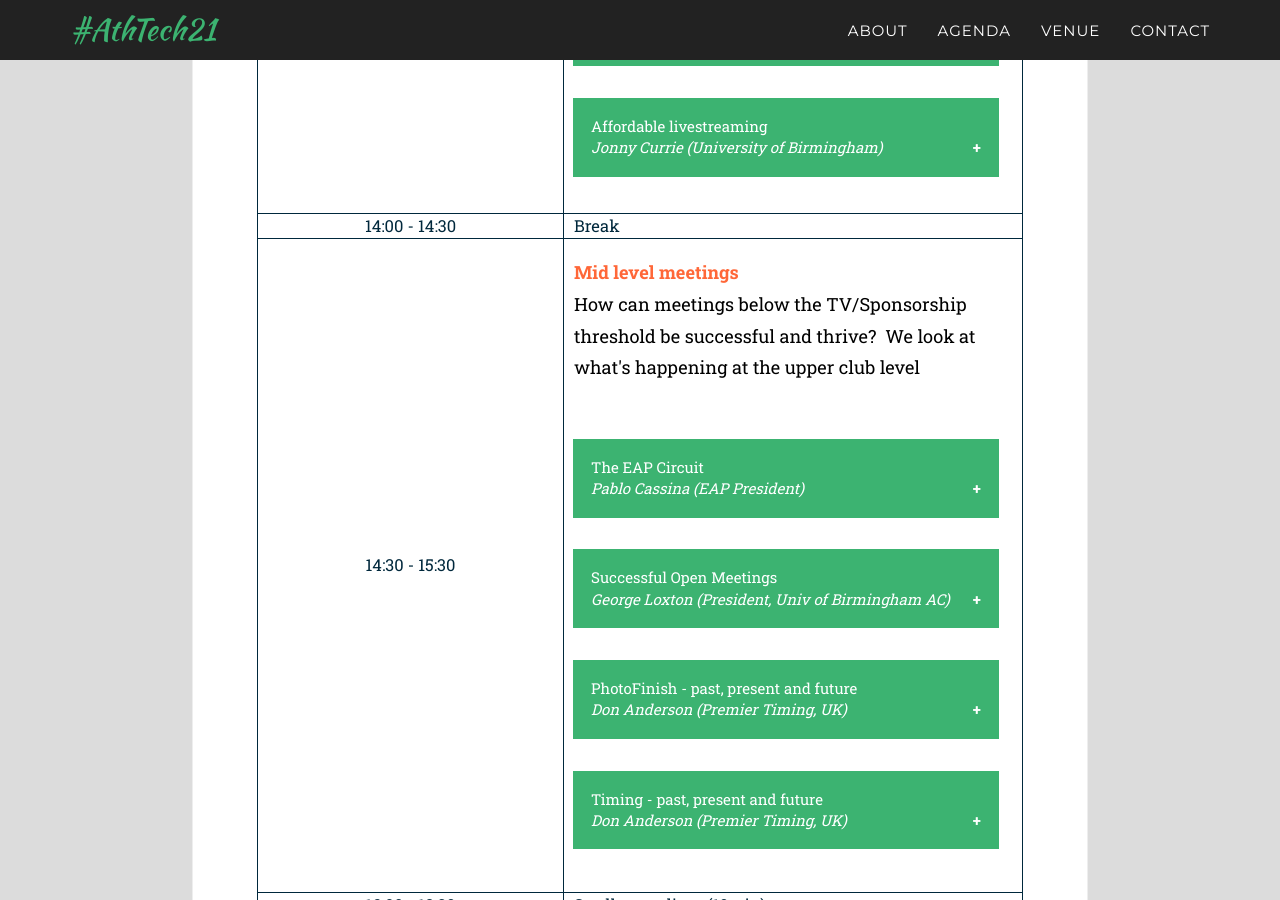
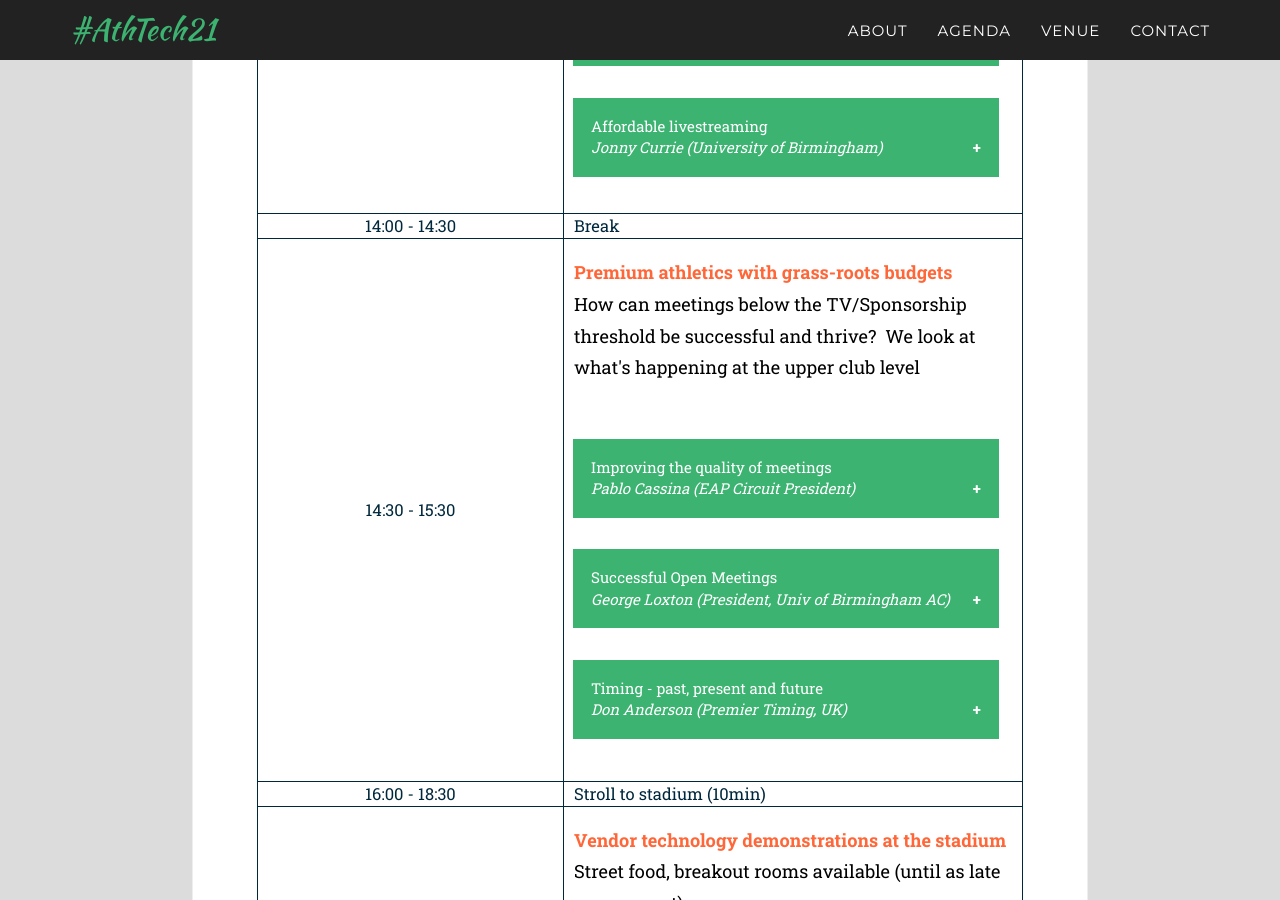
Before and after one commit to openath/athtech, a Jekyll site: the page built from _2021_pages/agenda.html, in a window 1280 px wide and 900 px high, scrolled down 2546 px. Built offline with Jekyll 4.4.1, drawn with Linux system fonts in a browser that asks for light colours; some web fonts are replaced.

Commit message:
Update agendas_wed.yml

```diff
--- a/_data/twenty_21/agendas_wed.yml
+++ b/_data/twenty_21/agendas_wed.yml
@@ -61,27 +61,19 @@
 
 
 - time: 14:30 - 15:30
-  info: "<p><b>Mid level meetings</b>
+  info: "<p><b>Premium athletics with grass-roots budgets</b>
   <br>How can meetings below the TV/Sponsorship threshold be successful and thrive?  We look at what's happening at the upper club level</p>
 
 <p></p>
-<button class='collapsible'>The EAP Circuit<br><i>Pablo Cassina (EAP President)</i></button>
+<button class='collapsible'>Improving the quality of meetings<br><i>Pablo Cassina (EAP Circuit President)</i></button>
 <div class='content'>
-<p><i>Symposis to be provided</i></p>
+<p><i>Synopsis to be provided</i></p>
 </div>
 
 <p></p>
 <button class='collapsible'>Successful Open Meetings<br><i>George Loxton (President, Univ of Birmingham AC)</i></button>
 <div class='content'>
 <p><i>Symposis to be provided</i></p>
-</div>
-
-<p></p>
-<button class='collapsible'>PhotoFinish - past, present and future<br><i>Don Anderson (Premier Timing, UK)</i></button>
-<div class='content'>
-<p>Don's firm has been providing timing services to over 80 meetings each summer in the London area, for many years.
-He'll present an overview of how things have developed, not just technically but in the organisation of the sport.
-</p>
 </div>
 
 <p></p>
```
